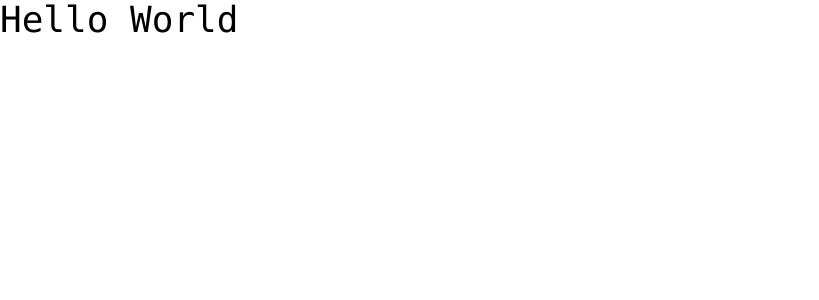
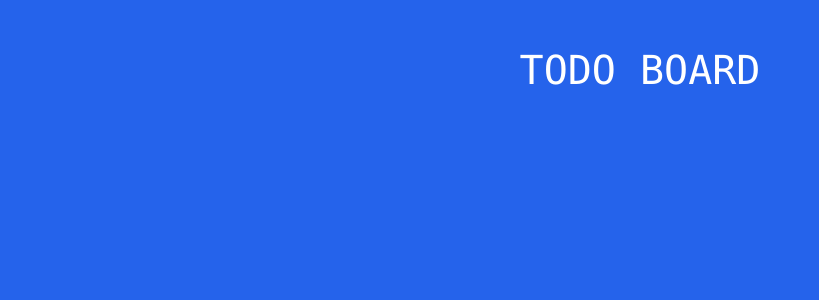
Before and after one commit to mdgabx/todo-typescript-with-react, a React (Create React App) app: page / in a window 1280 px wide. Shown: the top 300 px of the page, without its empty margins (0-819 px from the left). Built offline with nearby package versions, Linux system fonts and the light colour scheme.

Commit message:
adding the tailwind

```diff
--- a/src/App.css
+++ b/src/App.css
@@ -1,3 +1,4 @@
+
 /* .App {
   text-align: center;
 }
--- a/src/App.tsx
+++ b/src/App.tsx
@@ -1,11 +1,11 @@
 import React from 'react';
 import './App.css';
 
-function App() {
+const App: React.FC = () => {
   return (
-    <div className="App">
-      <h1 className="text-left text-4xl text-bold">
-        Hello World
+    <div className="App bg-blue-600 w-screen h-screen flex flex-col items-center">
+      <h1 className="uppercase text-[35px] md:text-[40px] text-white my-8 md:my-10 z-[1] text-center">
+        TODO Board
       </h1>
     </div>
   );
--- a/tailwind.config.js
+++ b/tailwind.config.js
@@ -1,7 +1,7 @@
 /** @type {import('tailwindcss').Config} */
 module.exports = {
   content: [
-    "./src/**/*.{jsx,js,tsx,ts}",
+    "./src/**/*.{js,jsx,ts,tsx}",
   ],
   theme: {
     extend: {},
```
